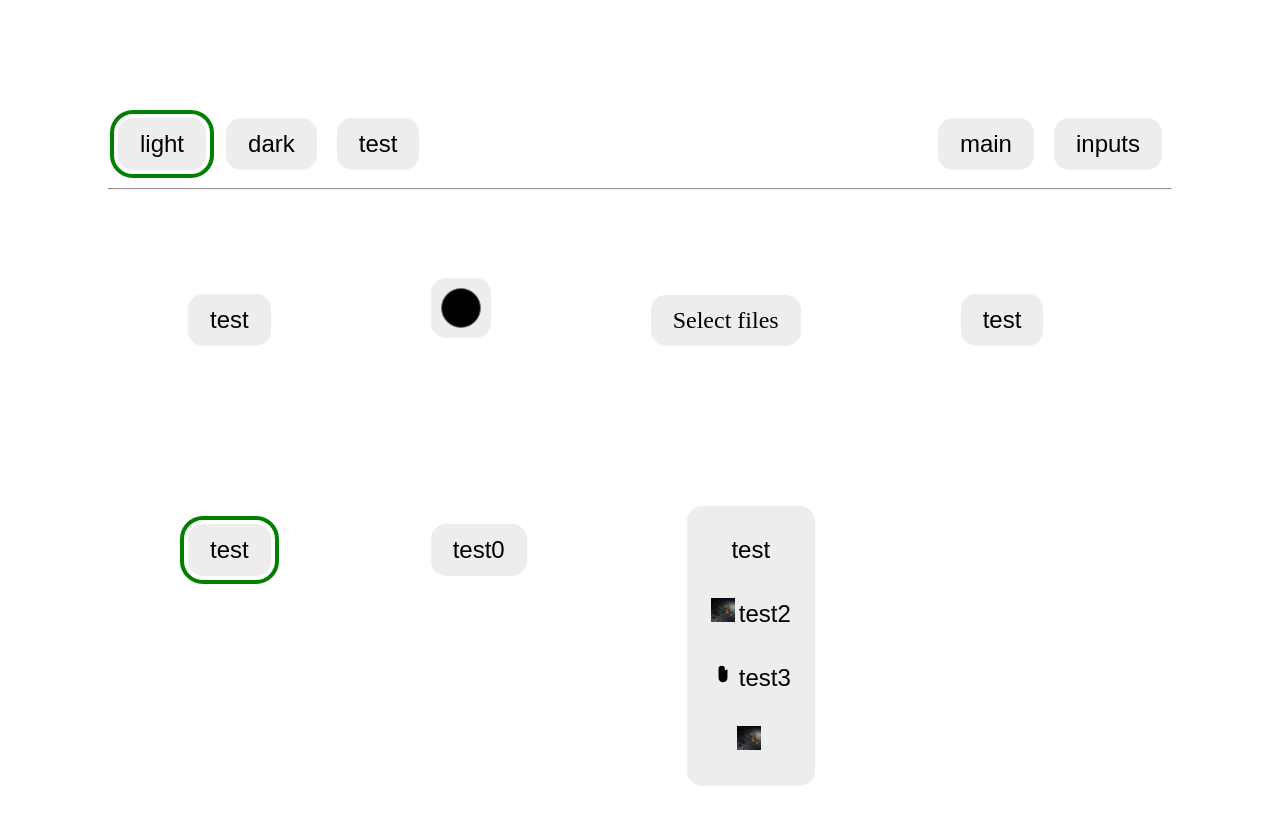
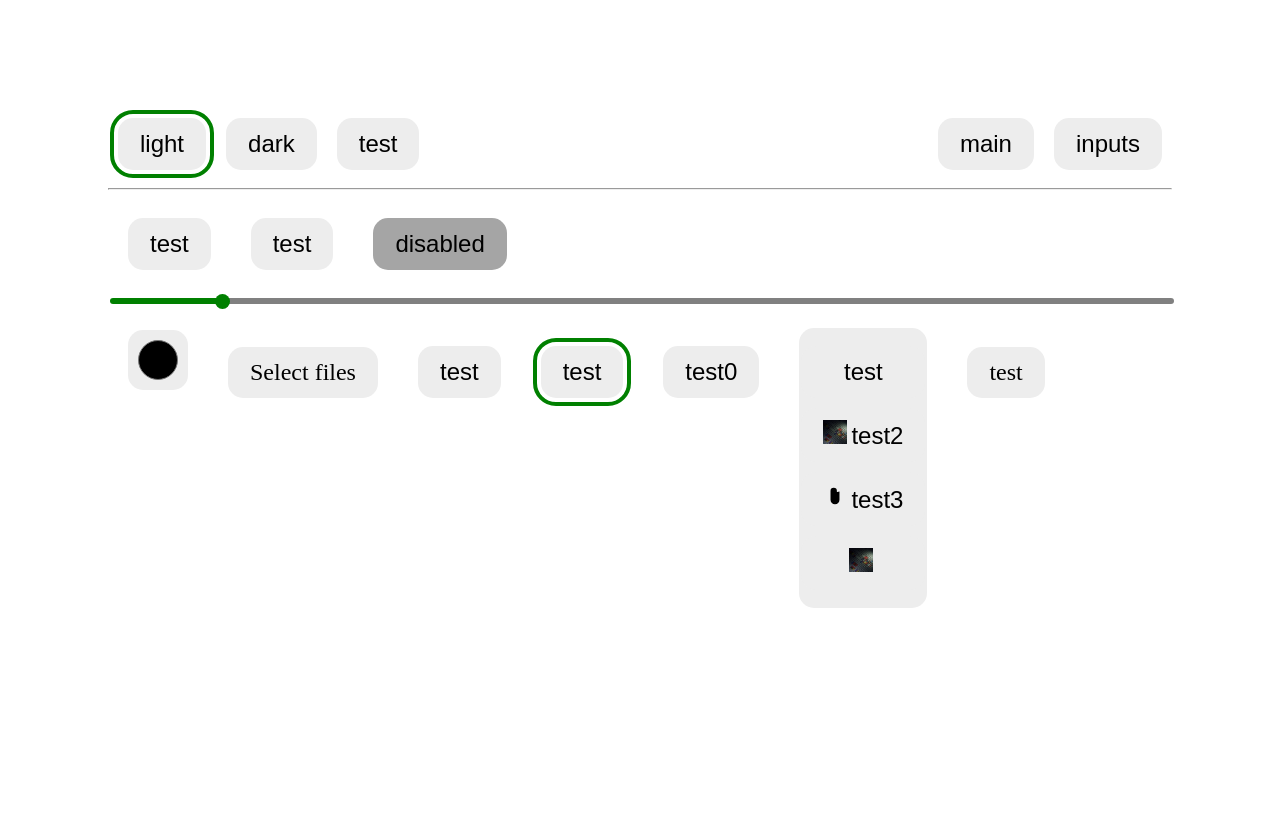
Before and after one commit to vssizoff/suiVue, a Vue app: page / in a window 1280 px wide. Shown: the top 824 px of the page. After the commit the page ends 800 px from the top, so only its background shows below. Built offline with nearby package versions, Linux system fonts and the light colour scheme.

Commit message:
v-suiButton and SuiSlider

```diff
--- a/src/components/header.vue
+++ b/src/components/header.vue
@@ -3,7 +3,7 @@ import SuiRadio from "@/ui/suiRadio.vue";
 import SuiButton from "@/ui/suiButton.vue";
 
 export default {
-  name: "Header",
+  name: "Header0",
   components: {SuiButton, SuiRadio}
 }
 </script>
--- a/src/ui/index.mjs
+++ b/src/ui/index.mjs
@@ -1,4 +1,5 @@
 import {computed, ref, watch} from "vue";
+import vSuiButton from "@/ui/vSuiButton.js";
 
 export const SuiLight = {
     bg: "#ededed",
@@ -17,7 +18,8 @@ export const SuiLight = {
     modalWindowBg: "white",
     verticalNavBg: "#ededed",
     bodyBg: "white",
-    bodyTransition: "all .4 ease"
+    bodyTransition: "all .4 ease",
+    buttonDisabledBg: "#a5a5a5"
 };
 
 export const SuiDark = {
@@ -36,7 +38,8 @@ export const SuiDark = {
     modalWindowBg: "#1e1e1e",
     verticalNavBg: "#2c2c2c",
     bodyBg: "#121212",
-    bodyTransition: "all .4 ease"
+    bodyTransition: "all .4 ease",
+    buttonDisabledBg: "#1b1b1b"
 };
 
 export const SuiVue = {
@@ -86,5 +89,10 @@ export const SuiVue = {
                 themeName.value = theme;
             }
         };
+        app.directive("suiButton", {
+            mounted(element, {value}) {
+                vSuiButton(element, value, theme);
+            }
+        })
     }
 }
--- a/src/ui/suiButton.vue
+++ b/src/ui/suiButton.vue
@@ -14,24 +14,34 @@ export default {
     transform: {
       type: String,
       default: "1.4"
+    },
+    disabled: {
+      type: Boolean,
+      default: false
     }
   },
   computed: {
     bgColor() {
       return this.bg ?? this.$theme?.buttonBg ?? this.$theme?.bg ?? "#ededed";
     },
+    disabledColor() {
+      return this.bg ?? this.$theme?.buttonDisabledBg ?? this.$theme?.bg ?? "#ededed";
+    },
     borderColor() {
       return this.border ?? this.$theme?.buttonBorder ?? this.$theme?.border ?? "green";
     },
     colorColor() {
       return this.color ?? this.$theme?.buttonColor ?? this.$theme?.color ?? "black";
+    },
+    additionalTransform() {
+      return this.transform.endsWith('%') ? `${Number(this.transform.substring(0, this.transform.length - 1)) + 20}%` : String(Number(this.transform) + 0.2);
     }
   }
 }
 </script>
 
 <template>
-<button ><slot/></button>
+<button :disabled="disabled"><slot/></button>
 </template>
 
 <style scoped>
@@ -46,6 +56,7 @@ button {
   background: v-bind(bgColor);
   color: v-bind(colorColor);
 
+  &:not(:disabled) {
     &:focus-visible {
       border-radius: 32px;
       transform: scale(v-bind(transform));
@@ -60,12 +71,15 @@ button {
       }
     }
 
-  @media (hover: none) {
     &:active {
       border-radius: 32px;
-      transform: scale(v-bind(transform));
+      transform: scale(v-bind(additionalTransform));
       border: v-bind(borderColor) solid 2px;
     }
   }
+
+  &:disabled {
+    background: v-bind(disabledColor);
+  }
 }
 </style>
--- a/src/ui/suiCheckbox.vue
+++ b/src/ui/suiCheckbox.vue
@@ -30,6 +30,9 @@ export default {
     },
     colorColor() {
       return this.color ?? this.$theme?.checkboxColor ?? this.$theme?.color ?? "black";
+    },
+    additionalTransform() {
+      return this.transform.endsWith('%') ? `${Number(this.transform.substring(0, this.transform.length - 2)) + 20}%` : String(Number(this.transform) + 0.2);
     }
   }
 }
@@ -66,12 +69,9 @@ button {
     }
   }
 
-  @media (hover: none) {
-    &:active {
-      border-radius: 32px;
-      transform: scale(v-bind(transform));
-      border: v-bind(borderColor) solid 2px;
-    }
+  &:active {
+    border-radius: 32px;
+    transform: scale(v-bind(additionalTransform));
   }
 
   &.checked {
--- /dev/null
+++ b/src/ui/suiSlider.vue
@@ -0,0 +1,92 @@
+<script>
+export default {
+  name: "SuiSlider",
+  props: {
+    modelValue: {
+      type: Number,
+      default: 0
+    },
+    min: {
+      type: Number,
+      default: 0
+    },
+    max: {
+      type: Number,
+      default: 100
+    },
+    color: {
+      type: String,
+      default: "green"
+    },
+    progressColor: {
+      type: String,
+      default: "green"
+    },
+    remainedColor: {
+      type: String,
+      default: "gray"
+    }
+  },
+  computed: {
+    progress() {
+      return this.modelValue / this.max * 100;
+    },
+    gradient() {
+      return `linear-gradient(to right, ${this.progressColor} 0%, ${this.progressColor} ${this.progress}%, ${this.remainedColor} ${this.progress}%, ${this.remainedColor} 100%)`;
+    }
+  }
+}
+</script>
+
+<template>
+<input :value="modelValue" @input="$emit('update:modelValue', Number($event.target.value))" :min="min" :max="max" type="range">
+</template>
+
+<style scoped>
+input {
+  -webkit-appearance: none;
+  appearance: none;
+  width: 100%;
+  cursor: pointer;
+  outline: none;
+  border-radius: 15px;
+  height: 6px;
+  background: v-bind(gradient);
+  transition: all 0.5s ease;
+
+  &:focus-visible::-webkit-slider-thumb {
+    transform: scale(1.8);
+  }
+
+  @media (hover: hover) {
+    &::-webkit-slider-thumb:hover {
+      transform: scale(1.4);
+      cursor: ew-resize;
+    }
+    &::-moz-range-thumb:hover {
+      transform: scale(1.4);
+      cursor: ew-resize;
+    }
+  }
+
+  &::-webkit-slider-thumb {
+    -webkit-appearance: none;
+    appearance: none;
+    height: 15px;
+    width: 15px;
+    background-color: v-bind(color);
+    border-radius: 50%;
+    border: none;
+    transition: all 0.5s ease;
+  }
+
+  &::-moz-range-thumb {
+    height: 15px;
+    width: 15px;
+    background-color: v-bind(color);
+    border-radius: 50%;
+    border: none;
+    transition: all 0.5s ease;
+  }
+}
+</style>
--- /dev/null
+++ b/src/ui/vSuiButton.js
@@ -0,0 +1,72 @@
+import {computed, ref, watch} from "vue";
+import {vSuiButton as Style} from "./vSuiButton.module.css";
+
+export default function vSuiButton(element, args, theme) {
+    const {bg, border, color, transform = "1.4"} = args ?? {};
+
+    const value = ref(""), bgColor = computed(() => {
+        return bg ?? theme?.value.buttonBg ?? theme?.value.bg ?? "#ededed";
+    }), disabledColor = computed(() => {
+        return bg ?? theme?.value.buttonDisabledBg ?? theme?.value.bg ?? "#ededed";
+    }), borderColor = computed(() => {
+        return border ?? theme?.value.buttonBorder ?? theme?.value.bg ?? "green";
+    }), colorColor = computed(() => {
+        return color ?? theme?.value.buttonColor ?? theme?.value.color ?? "black";
+    }), additionalTransform = computed(() => {
+        return transform.endsWith('%') ? `${Number(transform.substring(0, transform.length - 1)) + 20}%` : String(Number(transform) + 0.2);
+    }), style = computed({
+        get() {
+            return value.value.replaceAll("{bg}", bgColor.value).replaceAll("{color}", colorColor.value)
+                .replaceAll("{transform}", transform).replaceAll("{border}", borderColor.value)
+                .replaceAll("{additionalTransform}", additionalTransform.value);
+        },
+        set(a) {
+            value.value = a;
+        }
+    });
+
+    element.classList.add(Style);
+
+    style.value = `
+        background: {bg};
+        color: {color};
+    `;
+
+    if (window.matchMedia("(hover: hover)").matches) {
+        element.addEventListener("mouseover", () => {
+            style.value = `
+                background: {bg};
+                color: {color};
+                transform: scale({transform});
+                border: {border} solid 2px;
+            `;
+        });
+
+        element.addEventListener("mouseout", () => {
+            style.value = `
+                background: {bg};
+                color: {color};
+            `;
+        });
+    }
+
+    element.addEventListener("click", () => {
+        const before = style.value;
+
+        style.value = `
+            background: {bg};
+            color: {color};
+            transform: scale({additionalTransform});
+            border: {border} solid 2px;
+        `
+        setTimeout(() => {
+            style.value = before;
+        }, 150);
+    })
+
+    element.style = style.value;
+
+    watch(style, () => {
+        element.style = style.value;
+    });
+}
--- /dev/null
+++ b/src/ui/vSuiButton.module.css
@@ -0,0 +1,28 @@
+.vSuiButton {
+    outline: none;
+    padding: 10px 20px 10px 20px;
+    border-radius: 15px;
+    font-size: 24px;
+    transition-duration: 0.4s;
+    overflow: hidden;
+    border: transparent solid 2px;
+    text-decoration: none;
+    display: inline-flex;
+
+    &:focus-visible {
+        border-radius: 32px;
+        /*transform: scale(${transform});*/
+        border: v-bind(borderColor) solid 2px;
+    }
+
+    @media (hover: hover) {
+        &:hover {
+            border-radius: 32px;
+        }
+    }
+
+    &:active {
+        border-radius: 32px;
+        /*transform: scale(${additionalTransform.value});*/
+    }
+}
--- a/src/views/main.vue
+++ b/src/views/main.vue
@@ -8,10 +8,12 @@ import SuiColorInput from "@/ui/suiColorInput.vue";
 import SuiModalWindow from "@/ui/suiModalWindow.vue";
 import SuiVerticalNav from "@/ui/suiVerticalNav.vue";
 import ThemeEditor from "@/components/header.vue";
+import SuiSlider from "@/ui/suiSlider.vue";
 
 export default {
   name: "MainView",
   components: {
+    SuiSlider,
     ThemeEditor,
     SuiRadio, SuiCheckbox, SuiVerticalNav, SuiModalWindow, SuiFileInput, SuiColorInput, SuiButton},
   data() {
@@ -26,7 +28,8 @@ export default {
         {icon: icon, onClick: console.warn}
       ],
       checkbox: false,
-      radio: "test"
+      radio: "test",
+      num: 10
     }
   }
 }
@@ -34,12 +37,16 @@ export default {
 
 <template>
   <SuiButton @click="open = !open" class="elem">test</SuiButton>
+  <SuiButton class="elem">test</SuiButton>
+  <SuiButton @click="open = !open" class="elem" disabled>disabled</SuiButton>
+  <SuiSlider v-model="num"/>
   <SuiColorInput v-model="color" class="elem"/>
   <SuiFileInput v-model="files" multiple class="elem">Select files</SuiFileInput>
   <SuiCheckbox v-model="checkbox" class="elem">test</SuiCheckbox>
   <SuiRadio value="test" v-model="radio" class="elem">test</SuiRadio>
   <SuiRadio value="test0" v-model="radio" class="elem">test0</SuiRadio>
   <SuiVerticalNav :data="navData" class="elem" @onClick="console.log"/>
+  <a class="elem" v-suiButton>test</a>
   <SuiModalWindow v-model:open="open">
     <SuiColorInput v-model="color"/>
     <SuiFileInput v-model="files" multiple>Select files</SuiFileInput>
@@ -48,7 +55,7 @@ export default {
 
 <style scoped>
 .elem {
-  margin: 80px;
+  margin: 20px;
 }
 </style>
 
```
Lines whose indentation alone changed are shown as unchanged.
